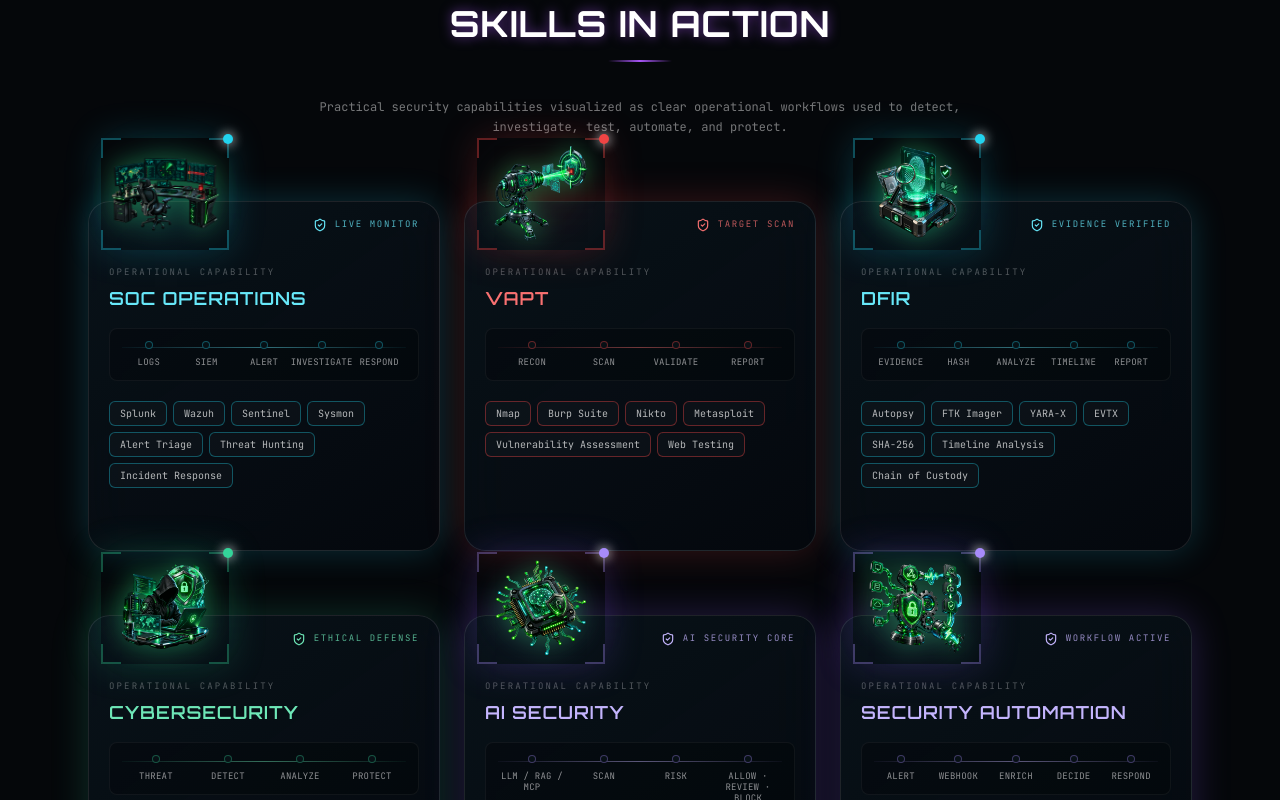
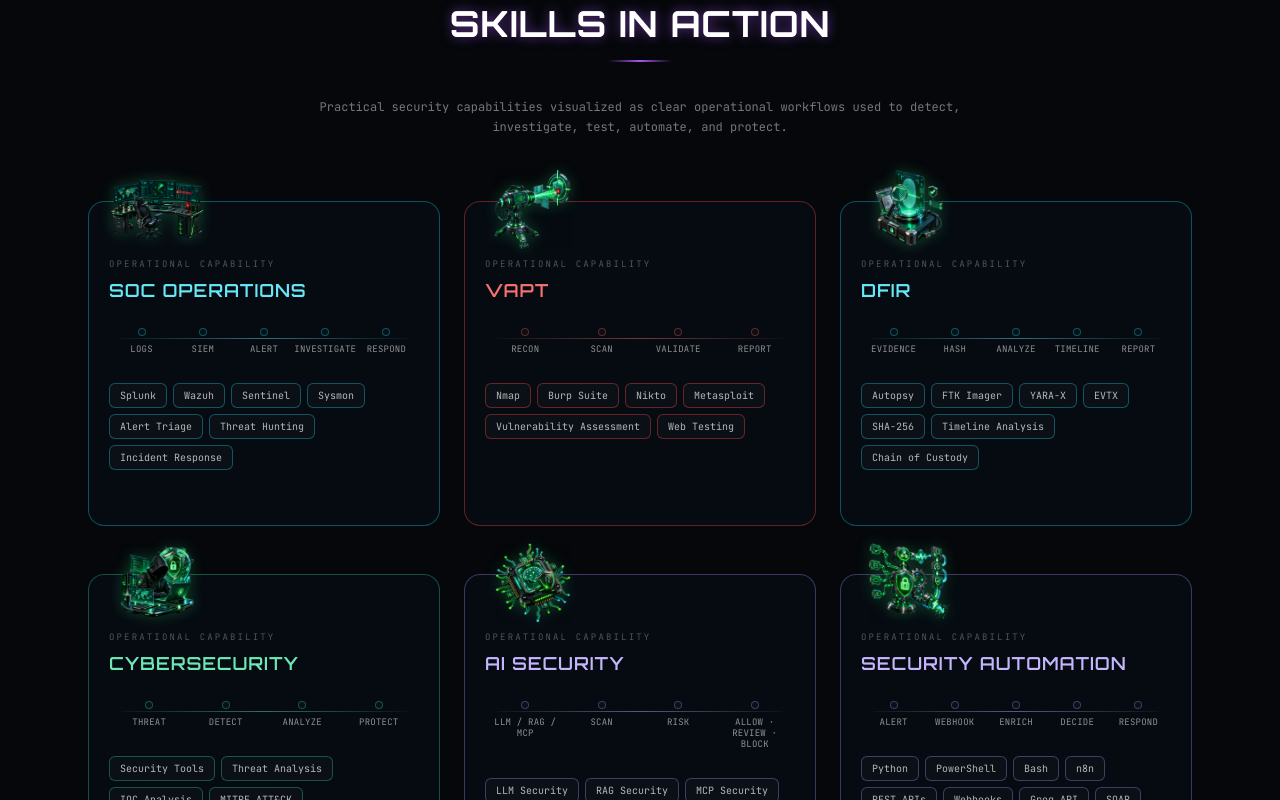
Before and after one commit to vasanth-void-0x/VASANTH-portfolio, a Next.js app: page / in a window 1280 px wide. Shown: the part 2220-3020 px from the top of the page. Built offline with nearby package versions, Linux system fonts and the light colour scheme.

Commit message:
Simplify skill card visuals

```diff
--- a/components/Skills.tsx
+++ b/components/Skills.tsx
@@ -2,7 +2,6 @@
 
 import { motion } from "framer-motion";
 import Image from "next/image";
-import { ShieldCheck } from "lucide-react";
 import SectionHeading from "./SectionHeading";
 
 type Accent = "cyan" | "purple" | "red" | "green" | "amber";
@@ -13,7 +12,6 @@
   accent: Accent;
   process: string[];
   skills: string[];
-  visualLabel: string;
 };
 
 const accents: Record<
@@ -62,7 +60,6 @@
     title: "SOC Operations",
     image: "/assets/skills/soc-operations.png",
     accent: "cyan",
-    visualLabel: "LIVE MONITOR",
     process: ["Logs", "SIEM", "Alert", "Investigate", "Respond"],
     skills: ["Splunk", "Wazuh", "Sentinel", "Sysmon", "Alert Triage", "Threat Hunting", "Incident Response"],
   },
@@ -70,7 +67,6 @@
     title: "VAPT",
     image: "/assets/skills/vapt.png",
     accent: "red",
-    visualLabel: "TARGET SCAN",
     process: ["Recon", "Scan", "Validate", "Report"],
     skills: ["Nmap", "Burp Suite", "Nikto", "Metasploit", "Vulnerability Assessment", "Web Testing"],
   },
@@ -78,7 +74,6 @@
     title: "DFIR",
     image: "/assets/skills/dfir.png",
     accent: "cyan",
-    visualLabel: "EVIDENCE VERIFIED",
     process: ["Evidence", "Hash", "Analyze", "Timeline", "Report"],
     skills: ["Autopsy", "FTK Imager", "YARA-X", "EVTX", "SHA-256", "Timeline Analysis", "Chain of Custody"],
   },
@@ -86,7 +81,6 @@
     title: "Cybersecurity",
     image: "/assets/skills/cybersecurity.png",
     accent: "green",
-    visualLabel: "ETHICAL DEFENSE",
     process: ["Threat", "Detect", "Analyze", "Protect"],
     skills: ["Security Tools", "Threat Analysis", "IOC Analysis", "MITRE ATT&CK", "Cyber Kill Chain", "Linux"],
   },
@@ -94,7 +88,6 @@
     title: "AI Security",
     image: "/assets/skills/ai-security.png",
     accent: "purple",
-    visualLabel: "AI SECURITY CORE",
     process: ["LLM / RAG / MCP", "Scan", "Risk", "Allow · Review · Block"],
     skills: ["LLM Security", "RAG Security", "MCP Security", "Agentic AI", "Prompt Injection", "Document Poisoning", "Data Leakage", "Tool Misuse", "OWASP Agentic", "MITRE ATLAS"],
   },
@@ -102,7 +95,6 @@
     title: "Security Automation",
     image: "/assets/skills/security-automation.png",
     accent: "purple",
-    visualLabel: "WORKFLOW ACTIVE",
     process: ["Alert", "Webhook", "Enrich", "Decide", "Respond"],
     skills: ["Python", "PowerShell", "Bash", "n8n", "REST APIs", "Webhooks", "Groq API", "SOAR"],
   },
@@ -110,7 +102,6 @@
     title: "Cloud Security",
     image: "/assets/skills/cloud-security.png",
     accent: "cyan",
-    visualLabel: "CLOUD CONTROL",
     process: ["Identity", "Access", "Detect Risk", "Secure"],
     skills: ["Cloudflare Workers", "Cloudflare D1", "Microsoft Azure", "AWS Fundamentals", "IAM", "Docker", "CI/CD Security"],
   },
@@ -118,7 +109,6 @@
     title: "Network Security",
     image: "/assets/skills/network-security.png",
     accent: "green",
-    visualLabel: "PACKET CONTROL",
     process: ["Traffic", "Monitor", "Detect", "Block"],
     skills: ["TCP/IP", "OSI Model", "DNS", "HTTP/HTTPS", "Wireshark", "Network Ports", "Troubleshooting"],
   },
@@ -126,41 +116,26 @@
     title: "Bug Bounty & CTF Player",
     image: "/assets/skills/bug-bounty-ctf.png",
     accent: "red",
-    visualLabel: "BUG FOUND",
     process: ["Recon", "Find Bug", "Exploit Lab", "Flag / Report"],
     skills: ["TryHackMe", "Hack The Box", "Web Security Labs", "OSINT", "Gobuster", "Hydra", "John the Ripper"],
   },
 ];
 
 function FloatingVisual({ card }: { card: SkillCard }) {
-  const accent = accents[card.accent];
-
   return (
-    <motion.div
-      initial={{ opacity: 0, y: 8 }}
-      whileInView={{ opacity: 1, y: 0 }}
-      viewport={{ once: true }}
-      transition={{ duration: 0.55 }}
-      className="absolute -top-16 left-3 z-20"
+    <div
+      className="absolute -top-8 left-5 z-20 flex h-20 w-24 items-center justify-center"
       aria-hidden="true"
     >
-      <div className={`relative flex h-28 w-32 items-center justify-center ${accent.glow}`}>
-        <span className={`absolute left-0 top-0 h-5 w-5 border-l-2 border-t-2 ${accent.border}`} />
-        <span className={`absolute right-0 top-0 h-5 w-5 border-r-2 border-t-2 ${accent.border}`} />
-        <span className={`absolute bottom-0 left-0 h-5 w-5 border-b-2 border-l-2 ${accent.border}`} />
-        <span className={`absolute bottom-0 right-0 h-5 w-5 border-b-2 border-r-2 ${accent.border}`} />
-        <div className={`absolute inset-5 rounded-full ${accent.soft} blur-xl`} />
       <Image
         src={card.image}
         alt=""
         width={480}
         height={360}
-          sizes="128px"
-          className="relative h-24 w-28 object-contain drop-shadow-[0_0_12px_rgba(57,255,140,0.35)]"
+        sizes="96px"
+        className="h-20 w-24 object-contain drop-shadow-[0_0_7px_rgba(57,255,140,0.22)]"
       />
-        <span className={`absolute -right-1 -top-1 h-2.5 w-2.5 rounded-full ${card.accent === "red" ? "bg-red-500" : card.accent === "purple" ? "bg-violet-400" : card.accent === "green" ? "bg-emerald-400" : card.accent === "amber" ? "bg-amber-400" : "bg-cyan-400"} shadow-[0_0_12px_currentColor]`} />
     </div>
-    </motion.div>
   );
 }
 
@@ -168,7 +143,7 @@
   const accent = accents[card.accent];
 
   return (
-    <div className="relative mb-5 overflow-hidden rounded-lg border border-white/5 bg-black/25 px-3 py-3">
+    <div className="relative mb-5 px-1 py-2">
       <div className={`absolute left-3 right-3 top-[1.14rem] h-px bg-gradient-to-r ${accent.line} opacity-45`} />
       <div className="relative flex items-start justify-between gap-1">
         {card.process.map((step) => (
@@ -199,7 +174,7 @@
           used to detect, investigate, test, automate, and protect.
         </p>
 
-        <div className="grid gap-x-6 gap-y-16 sm:grid-cols-2 lg:grid-cols-3">
+        <div className="grid gap-x-6 gap-y-12 sm:grid-cols-2 lg:grid-cols-3">
           {skillCards.map((card, index) => {
             const accent = accents[card.accent];
 
@@ -211,16 +186,9 @@
                 viewport={{ once: true, margin: "-60px" }}
                 transition={{ duration: 0.55, delay: (index % 3) * 0.1 }}
                 whileHover={{ y: -6 }}
-                className={`group relative min-h-[350px] rounded-[1.35rem] border border-white/10 bg-[linear-gradient(145deg,rgba(10,20,28,0.86),rgba(4,9,15,0.72))] px-5 pb-5 pt-16 backdrop-blur-xl transition-all duration-300 hover:${accent.border} ${accent.glow}`}
+                className={`group relative min-h-[325px] rounded-2xl border ${accent.border} bg-[rgba(7,14,20,0.78)] px-5 pb-5 pt-14 backdrop-blur-lg transition-all duration-300 hover:-translate-y-1 hover:bg-[rgba(9,18,25,0.9)]`}
               >
                 <FloatingVisual card={card} />
-
-                <div className="absolute right-5 top-4 flex items-center gap-2">
-                  <ShieldCheck className={`h-3.5 w-3.5 ${accent.text}`} />
-                  <span className={`font-mono text-[9px] tracking-[0.18em] ${accent.text} opacity-75`}>
-                    {card.visualLabel}
-                  </span>
-                </div>
 
                 <div className="mb-4">
                   <p className="mb-1 font-mono text-[9px] uppercase tracking-[0.24em] text-white/30">
```
Lines whose indentation alone changed are shown as unchanged.
